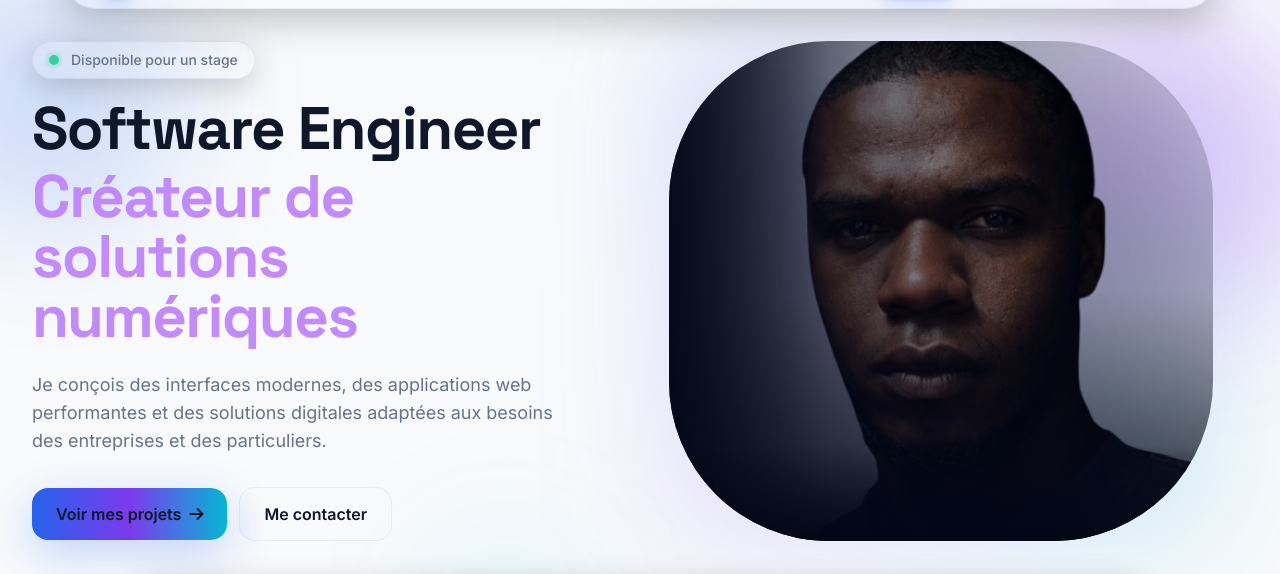
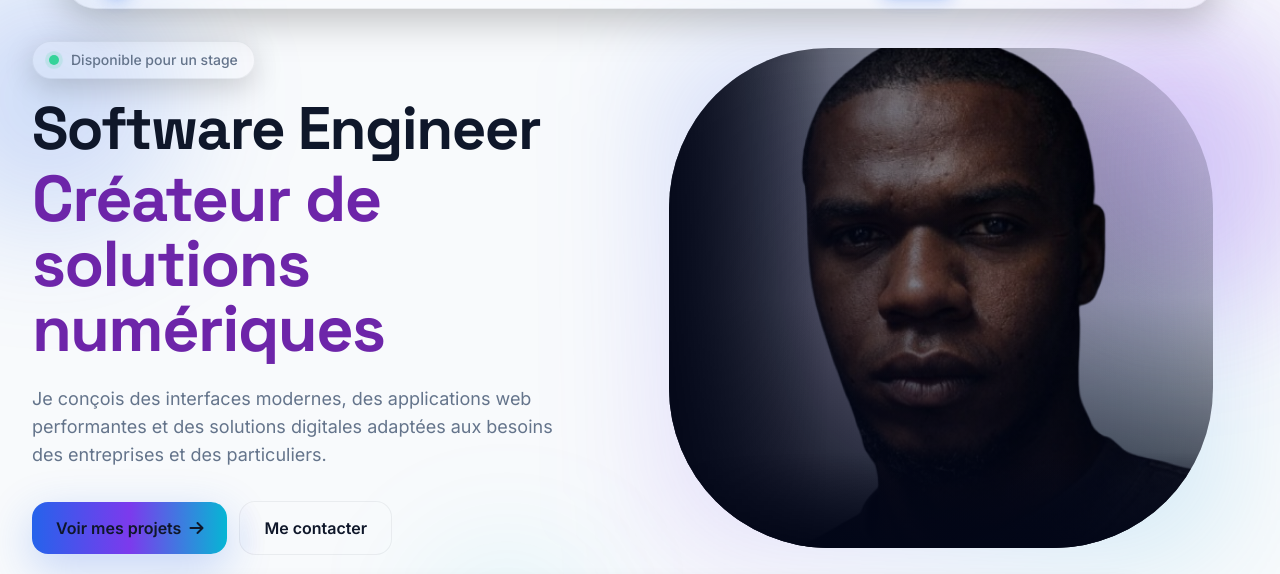
Before and after one commit to japhet-bondoumbou/portfolio, a plain HTML site: page index.html in a window 1280 px wide. Shown: the part 71-645 px from the top of the page. Drawn offline with nearby package versions, Linux system fonts and the light colour scheme; a script that the page names is missing.

Commit message:
style: refine hero title size + theme-aware colors (light/dark)

```diff
--- a/assets/css/style.css
+++ b/assets/css/style.css
@@ -282,6 +282,39 @@ html.light .theme-switch .switch-thumb { box-shadow: 0 8px 22px var(--primary-sh
   .theme-switch .switch-thumb { transition: none !important; }
 }
 
+/* Hero title refinements (responsive + theme-aware colors) */
+.hero-title {
+  font-weight: 800;
+  letter-spacing: -0.02em;
+  line-height: 1.02;
+  /* responsive scaling alongside existing Tailwind sizes */
+  font-size: clamp(2.4rem, 4.8vw, 3.75rem); /* ~38px - 60px */
+}
+.hero-title span.block { display: block; }
+.hero-subtitle {
+  font-weight: 700;
+  font-size: 1.15em;
+  opacity: 0.98;
+  transition: color 0.22s ease, opacity 0.22s ease, transform 0.22s ease;
+}
+
+/* Light theme: darker primary text and adjusted accent for subtitle */
+html.light .hero-title { color: var(--text-primary) !important; }
+html.light .hero-subtitle { color: #6b21a8 !important; } /* deeper purple for contrast */
+
+/* Dark theme: ensure strong contrast */
+html.dark .hero-title { color: #fff; }
+html.dark .hero-subtitle { color: #c4b5fd; }
+
+@media (min-width: 1024px) {
+  .hero-title { font-size: clamp(3.4rem, 4.2vw, 4.5rem); }
+  .hero-subtitle { font-size: 1.08em; }
+}
+
+@media (prefers-reduced-motion: reduce) {
+  .hero-subtitle { transition: none !important; }
+}
+
 
 /* spacing/alignment helper to keep toggle aligned with nav items */
 .nav-toggle-wrapper { display: inline-flex; align-items: center; gap: 0.5rem; }
--- a/index.html
+++ b/index.html
@@ -191,9 +191,9 @@
             Disponible pour un stage
           </div>
 
-          <h1 class="font-heading text-4xl font-bold leading-[1.02] tracking-tight text-white sm:text-5xl lg:text-6xl">
+          <h1 class="hero-title font-heading text-4xl font-bold leading-[1.02] tracking-tight text-white sm:text-5xl lg:text-6xl">
             <span class="block">Software Engineer</span>
-            <span class="mt-2 block text-purple-400/95">Créateur de solutions numériques</span>
+            <span class="mt-2 block hero-subtitle text-purple-400/95">Créateur de solutions numériques</span>
           </h1>
 
           <p class="mt-6 max-w-2xl text-base leading-8 text-gray sm:text-lg">
```
